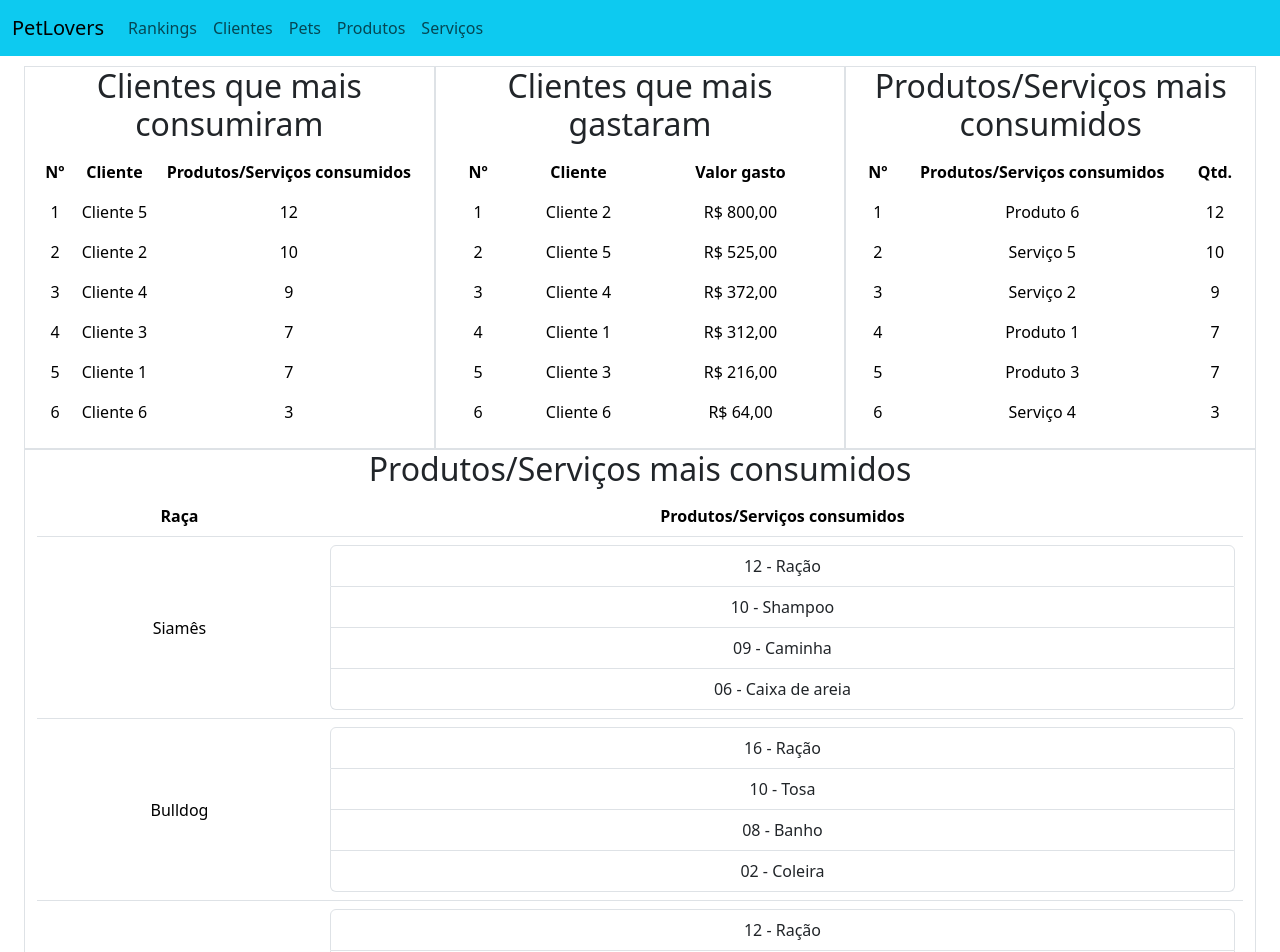
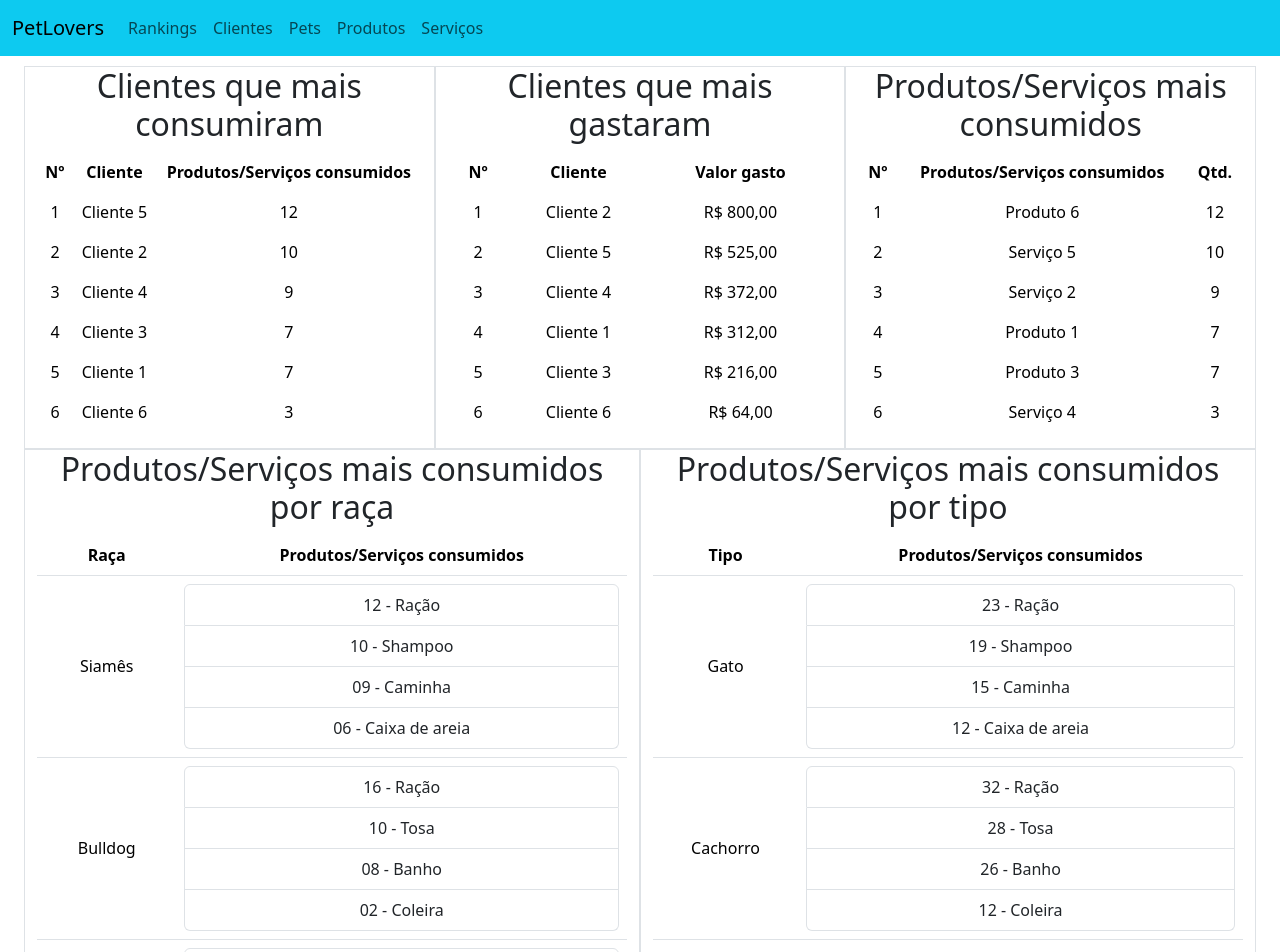
Before and after one commit to BrunoVieira003/PetLovers, a React (Create React App) app: page / in a window 1280 px wide. Shown: the top 952 px of the page. Built offline with nearby package versions, Linux system fonts and the light colour scheme.

Commit message:
Add MaisConsumidosPorTipo

```diff
--- a/src/componentes/rankings/MaisConsumidosPorRaca.tsx
+++ b/src/componentes/rankings/MaisConsumidosPorRaca.tsx
@@ -8,7 +8,7 @@ export default class MaisConsumidosPorRaca extends Component<props>{
     render(): ReactNode {
         return (
             <div className='container-fluid border'>
-                <h2 className='text-center'>Produtos/Serviços mais consumidos</h2>
+                <h2 className='text-center'>Produtos/Serviços mais consumidos por raça</h2>
                 <table className='table text-center'>
                 <thead>
                     <tr>
--- /dev/null
+++ b/src/componentes/rankings/MaisConsumidosPorTipo.tsx
@@ -0,0 +1,47 @@
+import { Component, ReactNode } from 'react'
+
+type props = {
+    tema: string
+}
+
+export default class MaisConsumidosPorTipo extends Component<props>{
+    render(): ReactNode {
+        return (
+            <div className='container-fluid border'>
+                <h2 className='text-center'>Produtos/Serviços mais consumidos por tipo</h2>
+                <table className='table text-center'>
+                <thead>
+                    <tr>
+                        <th scope="col">Tipo</th>
+                        <th scope="col">Produtos/Serviços consumidos</th>
+                    </tr>
+                </thead>
+                <tbody>
+                    <tr className='align-middle'>
+                        <td>Gato</td>
+                        <td>
+                            <ul className='list-group'>
+                                <li className='list-group-item'>23 - Ração</li>
+                                <li className='list-group-item'>19 - Shampoo</li>
+                                <li className='list-group-item'>15 - Caminha</li>
+                                <li className='list-group-item'>12 - Caixa de areia</li>
+                            </ul>
+                        </td>
+                    </tr>
+                    <tr className='align-middle'>
+                        <td>Cachorro</td>
+                        <td>
+                            <ul className='list-group'>
+                                <li className='list-group-item'>32 - Ração</li>
+                                <li className='list-group-item'>28 - Tosa</li>
+                                <li className='list-group-item'>26 - Banho</li>
+                                <li className='list-group-item'>12 - Coleira</li>
+                            </ul>
+                        </td>
+                    </tr>
+                </tbody>
+                </table>
+            </div>
+        )
+    }
+}
--- a/src/componentes/rankings/RankingsHome.tsx
+++ b/src/componentes/rankings/RankingsHome.tsx
@@ -3,6 +3,7 @@ import ClientePorConsumo from './ClientePorConsumo'
 import ClientePorValor from './ClientePorValor'
 import MaisConsumidos from './MaisConsumidos'
 import MaisConsumidosPorRaca from './MaisConsumidosPorRaca'
+import MaisConsumidosPorTipo from './MaisConsumidosPorTipo'
 
 type props = {
     tema: string
@@ -20,6 +21,7 @@ export default class RankingsHome extends Component<props>{
                 </div>
                 <div className="container-fluid d-flex flex-wrap flex-lg-nowrap">
                     <MaisConsumidosPorRaca tema={tema}/>
+                    <MaisConsumidosPorTipo tema={tema}/>
                 </div>
             </div>
         )
```
